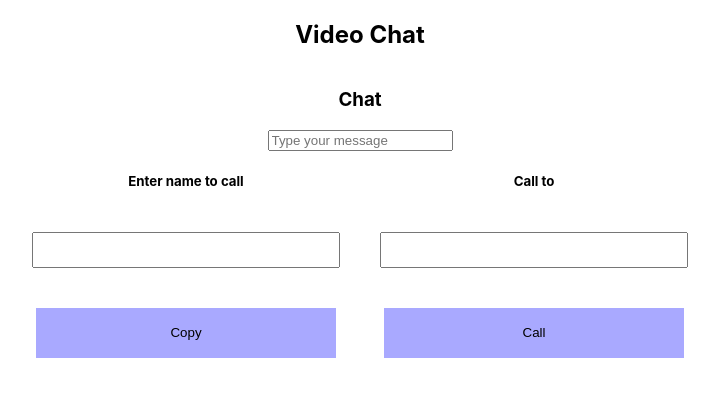
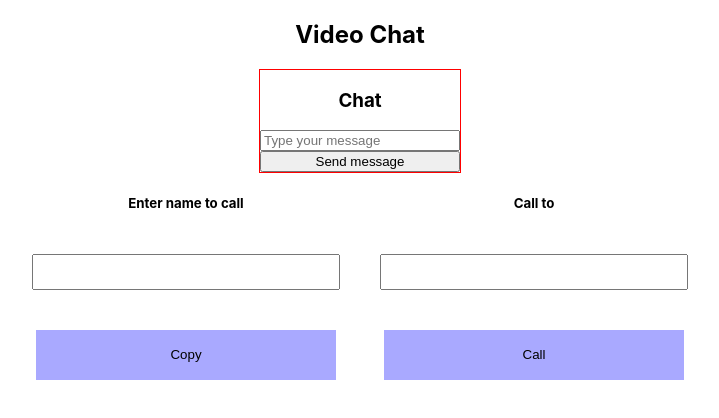
Before and after one commit to alenafatianova/videochat-app, a React (Create React App) app in the folder client/: page / in a window 1280 px wide. Shown: the top 418 px of the page, without its empty margins (280-999 px from the left). Built offline with nearby package versions, Linux system fonts and the light colour scheme; no server answers.

Commit message:
create chat component

```diff
--- a/client/src/SocketContext.js
+++ b/client/src/SocketContext.js
@@ -13,6 +13,8 @@ const ContextProvider = ({children}) => {
     const [isCallAccepted, setIsCallAccepted] = useState(false);
     const [isCallEnded, setIsCallEnded] = useState(false);
     const [name, setName] = useState('');
+    const [message, setMessage] = useState('');
+    const [messages, setMessages] = useState([])
 
     const myVideo = useRef();
     const userVideo = useRef();
@@ -21,6 +23,7 @@ const ContextProvider = ({children}) => {
 
 
     useEffect(() => {
+
         navigator.mediaDevices.getUserMedia({video: true, audio: true})
         .then((currentStream) => {
             setStream(currentStream)
@@ -33,6 +36,7 @@ const ContextProvider = ({children}) => {
         socket.on('callToUser', ({from, name: callerName, signal}) => {
             setCall({isReceivingCall: true, from, name: callerName, signal})
         })
+
     }, [])
 
     const answerCall = () => {
@@ -84,14 +88,12 @@ const ContextProvider = ({children}) => {
         window.location.reload();
     }
 
-    // const message = () => {
-    //     socket.emit('message', text.value())
-    // }
+
     return (
         <SocketContext.Provider value={{
-            call, isCallAccepted, isCallEnded,
-            leaveCall, callToUser, answerCall, myVideo,
-            userVideo, stream, name, setName,me}}>
+            call, isCallAccepted, isCallEnded, name, me,
+            leaveCall, callToUser, answerCall, setMessage, setMessages, setName,
+            myVideo, userVideo, stream, message, messages}}>
                 {children}
         </SocketContext.Provider>
     )
--- /dev/null
+++ b/client/src/components/Chat/Chat.css
@@ -0,0 +1,11 @@
+.chat_main_container {
+    width: 200px;
+    border: 1px solid red;
+    margin: 0px;
+    padding: 0px;
+    position: sticky;
+}
+.chat_block {
+    display: flex;
+    flex-direction: column;
+}
--- /dev/null
+++ b/client/src/components/Chat/Chat.jsx
@@ -0,0 +1,51 @@
+import React, {useContext, useEffect} from 'react'
+import {SocketContext} from '../../SocketContext'
+import './Chat.css'
+import io from 'socket.io-client'
+
+let socket;
+
+export const Chat = () => {
+
+    const {name, setName, messages, setMessages, message, setMessage} = useContext(SocketContext)
+    const end_point = 'http://localhost:5000/'
+
+   useEffect(() => {
+        socket = io(end_point)
+        setName(name)
+   }, [name, setName, end_point])
+
+    useEffect(() => {
+        socket.on('message', (message) => {
+            setMessages([...messages, message])
+        })
+    }, [messages])
+
+    const sendMessage = (e) => {
+        e.preventDefault()
+
+        if(message) {
+            socket.emit('message', message, () => {setMessage('')})
+        }
+    }
+
+    console.log(message, messages)
+
+    return (
+        <div className='chat_main_container'>
+           <h3>Chat</h3>
+           <div className='chat_block'>
+               <input
+                    value={message}
+                    type="text"
+                    placeholder='Type your message'
+                    onChange={(e) => setMessage(e.currentTarget.value)}
+                    onKeyPress={e => e.key === 'Enter' ?  sendMessage(e) : null}
+                    />
+                    <button className='btn_message_send'>
+                        Send message
+                    </button>
+           </div>
+        </div>
+    )
+}
--- a/client/src/components/VideoPlayer/Chat.jsx
+++ /dev/null
@@ -1,12 +0,0 @@
-import React from 'react'
-
-export const Chat = () => {
-    return (
-        <div>
-           <h3>Chat</h3>
-           <div>
-               <input type="text" placeholder='Type your message'/>
-           </div>
-        </div>
-    )
-}
--- a/client/src/components/VideoPlayer/VideoPlayer.css
+++ b/client/src/components/VideoPlayer/VideoPlayer.css
@@ -1,7 +1,6 @@
 .video_block_main {
     display: flex;
-    justify-content: space-around;
-    align-items: center;
+   justify-content: space-around;
 }
 .video {
     width: 400px;
```
Also changed, not shown: client/src/components/VideoPlayer/VideoPlayer.jsx (+5 -2 lines), 1 other file (tests, documents, lock files or other folders).
